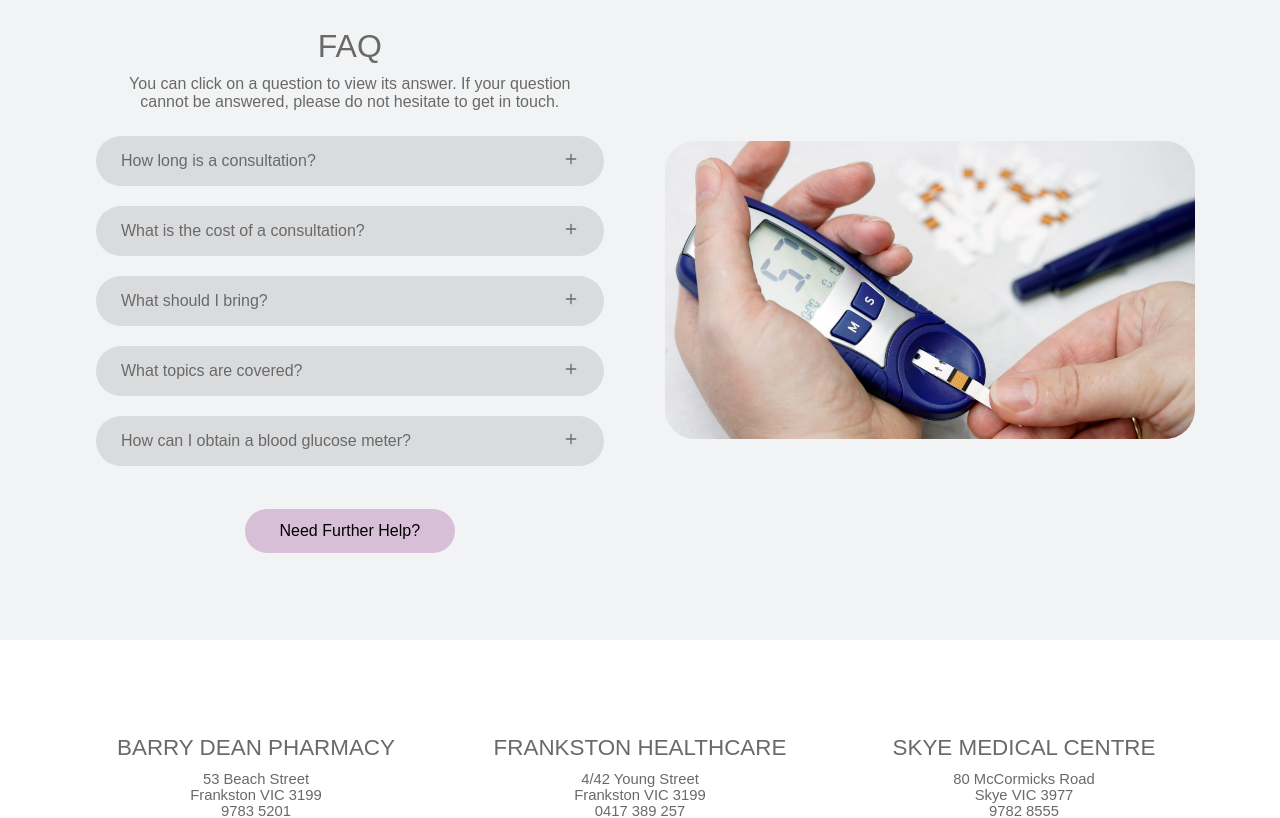
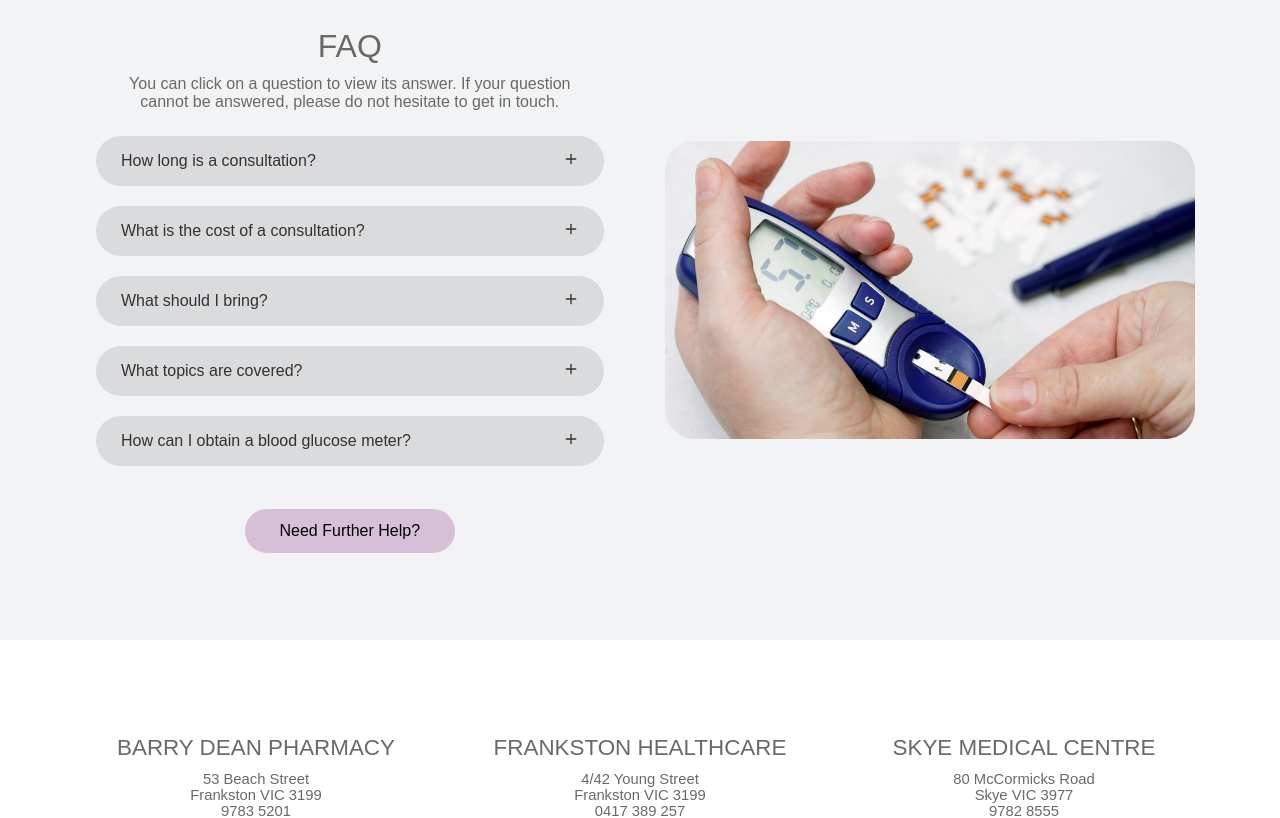
Before and after one commit to jackedwardbeard/01-Jane_Spence, a React (Create React App) app in the folder jane_spence/: page / in a window 1280 px wide. Shown: the part 1560-2378 px from the top of the page. Built offline with nearby package versions, Linux system fonts and the light colour scheme.

Commit message:
misc changes

```diff
--- a/jane_spence/src/components/Contact/ContactComponents.js
+++ b/jane_spence/src/components/Contact/ContactComponents.js
@@ -159,7 +159,7 @@ export const Label = styled.div`
 export const Input = styled.input`
     height: max(40px, 4vmin);
     width: max(300px, 30vmin);
-    background: rgb(13,16,22,0.075);
+    background: rgb(218,220,221);
     font-size: max(1.2rem, 2vmin);
     font-weight: 400;
     font-family: 'Montserrat', sans-serif;
@@ -195,7 +195,7 @@ export const Input = styled.input`
 
 export const InputLarge = styled.textarea`
     font-family: 'Montserrat', sans-serif;
-    background: rgb(13,16,22,0.1);
+    background: rgb(218,220,221);
     padding-top: max(5px, 1vmin);
     type: textarea;
     font-weight: 400;
--- a/jane_spence/src/components/Footer/index.js
+++ b/jane_spence/src/components/Footer/index.js
@@ -36,7 +36,7 @@ const Footer = () => {
     function calcNavOffset() {
         // nav height is either 80px or 9vh, determine which
         const navHeight = Math.max(80, vh(9));
-        // offset for smooth scroll is the negative of this
+        // offset for smooth scroll is the opposite of this
         const offset = -(navHeight);
 
         return offset;
--- a/jane_spence/src/components/Information/InformationComponents.js
+++ b/jane_spence/src/components/Information/InformationComponents.js
@@ -266,8 +266,7 @@ export const QuestionWrapper = styled.div`
     text-align: left;
     align-items: center;
     margin-bottom: max(20px, 2vmin);
-    color: #696969;
-    transition: 0.5s;
+    color: rgb(50,50,50);
 
     @media screen and (max-width: 1470px) and (min-height: 800px) {
         font-size: max(0.9rem, 1.25vw);
--- a/jane_spence/src/components/Information/index.js
+++ b/jane_spence/src/components/Information/index.js
@@ -22,8 +22,8 @@ import {
     Description,
     GlobalStyle,
 } from './InformationComponents';
-import {faqs} from './faqs';
-import {FiPlus, FiMinus} from 'react-icons/fi';
+import { faqs } from './faqs';
+import { FiPlus, FiMinus } from 'react-icons/fi';
 import Aos from 'aos';
 import 'aos/dist/aos.css';
 
--- a/jane_spence/src/pages/index.js
+++ b/jane_spence/src/pages/index.js
@@ -1,4 +1,4 @@
-import React, {useState} from 'react'
+import React, { useState } from 'react'
 import MobileMenu from '../components/MobileMenu'
 import Navbar from '../components/Navbar'
 import LandingBackground from '../components/Landing'
@@ -18,8 +18,8 @@ const Home = () => {
     return (
         <>
         <Helmet>
-                <meta name='Home' content='Welcome to Jane Spence Diabetes Education!'/>
-                <title>Jane Spence Diabetes Education</title>
+            <meta name='Home' content='Welcome to Jane Spence Diabetes Education!'/>
+            <title>Jane Spence Diabetes Education</title>
         </Helmet>
         <MobileMenu clicked={clicked} reverseState={reverseState}/>
         <Navbar reverseState={reverseState}/>
```
